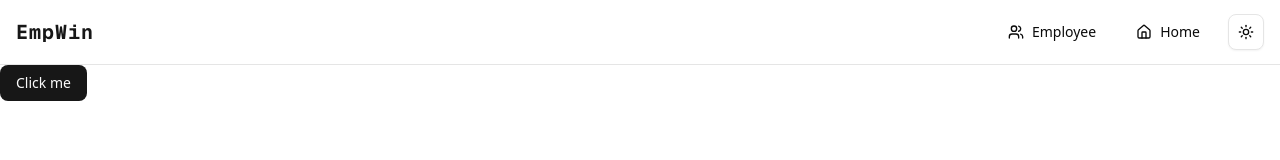
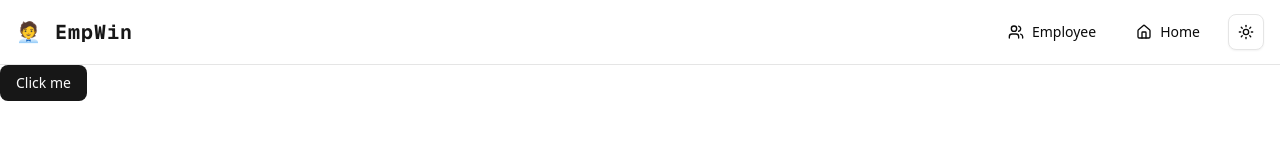
Before and after one commit to Gayan65/emp-mgt, a Next.js app: page / in a window 1280 px wide. Shown: the top 160 px of the page. Built offline with nearby package versions, Linux system fonts and the light colour scheme.

Commit message:
add unicode

```diff
--- a/src/components/NavBar.tsx
+++ b/src/components/NavBar.tsx
@@ -15,7 +15,7 @@ function NavBar() {
                             href="/"
                             className="text-xl font-bold text-primary font-mono tracking-wider"
                         >
-                            EmpWin
+                            🧑‍💼 EmpWin
                         </Link>
                     </div>
 
```
